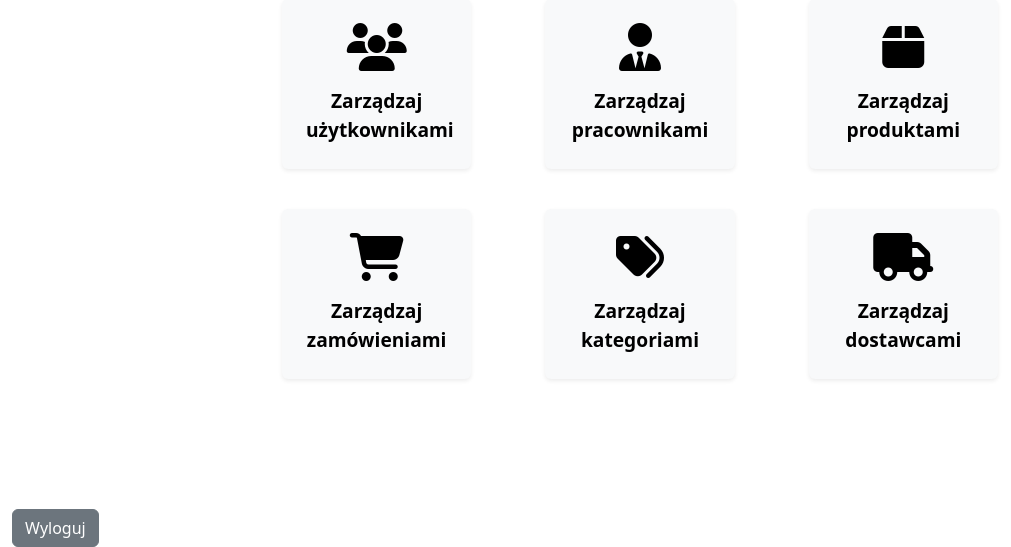
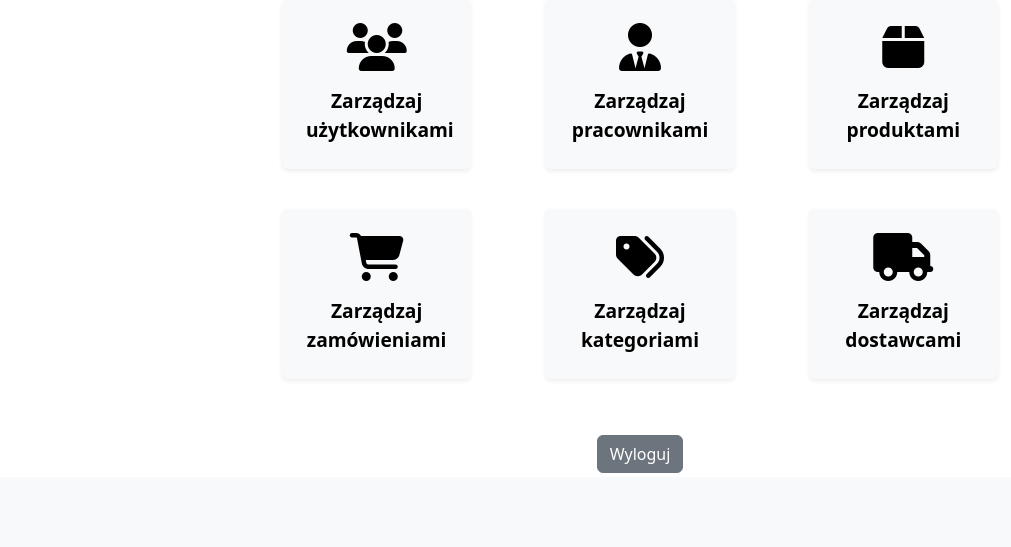
Before and after one commit to gajoes/projekt_gajoherni, a PHP site: page /panel_admina.php in a window 1280 px wide. Shown: the part 323-870 px from the top of the page, without its empty margins (0-1011 px from the left). After the commit the page ends 796 px from the top, so only its background shows below. Run offline with PHP 8.4, Linux system fonts and the light colour scheme; the visitor is signed in with stand-in values (Sample User, id 1); some libraries are stand-ins or nearby versions; some web fonts are replaced.

Commit message:
male zmiany doidanie do podstron przycisku zakupy i wyloguj do admina

```diff
--- a/projekt/about.php
+++ b/projekt/about.php
@@ -37,6 +37,9 @@ require_once 'database.php';
             <li class="nav-item">
               <a class="nav-link" href="./kontakt.php">Kontakt</a>
             </li>
+            <a class="nav-link" href="./index.php">Zakupy</a>
+              <div class="dropdown-menu" aria-labelledby="navbarDropdownMenuLink">
+              </div>
           </ul>
         </div>
 
--- a/projekt/index.php
+++ b/projekt/index.php
@@ -209,9 +209,6 @@ if (isset($_SESSION['user_id'])){
                 } else {
                   echo '<li class="list-group-item">Brak kategorii.</li>';
                 }
-            }else{
-                echo '<li class="list-group-item">Brak kategorii.</li>';
-            }
             ?>
           </ul>
         </div>
--- a/projekt/kontakt.php
+++ b/projekt/kontakt.php
@@ -38,6 +38,9 @@ require_once 'database.php';
             <li class="nav-item">
               <a class="nav-link" href="./kontakt.php">Kontakt</a>
             </li>
+            <a class="nav-link" href="./index.php">Zakupy</a>
+              <div class="dropdown-menu" aria-labelledby="navbarDropdownMenuLink">
+              </div>
           </ul>
         </div>
 
--- a/projekt/panel_admina.php
+++ b/projekt/panel_admina.php
@@ -110,10 +110,10 @@ if (!isset($_SESSION['admin_id'])) {
           <div>Zarządzaj dostawcami</div>
         </a>
       </div>
-        <a href="wyloguj.php">
+    </div>
+    <a href="wyloguj.php" class="wyloguj">
           <button type="button" class="btn btn-secondary mt-3">Wyloguj</button>
         </a>
-    </div>
   </div>
 
   <style>
@@ -180,6 +180,9 @@ if (!isset($_SESSION['admin_id'])) {
     #wybor .btn-light:hover div {
       color: #000;
     }
+    .wyloguj{
+      text-align: center;
+    }
   </style>
 
   <script src="https://cdn.jsdelivr.net/npm/@popperjs/core@2.11.8/dist/umd/popper.min.js"></script>
```
